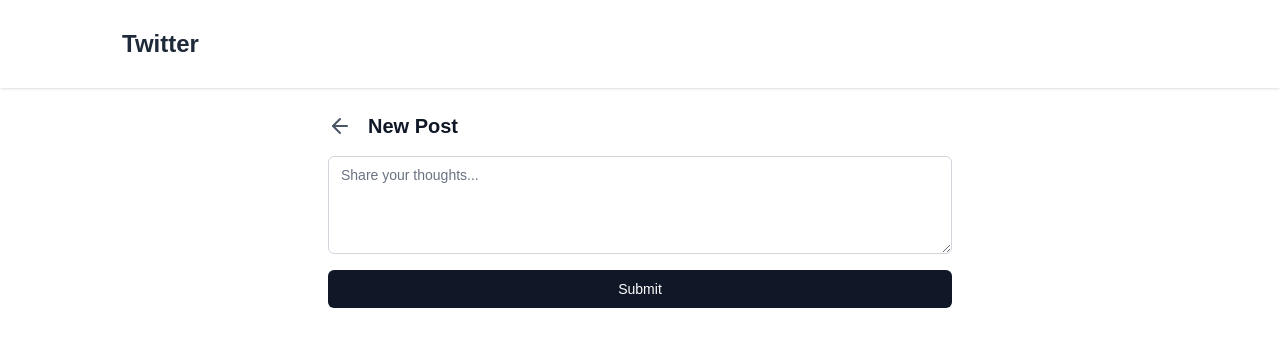
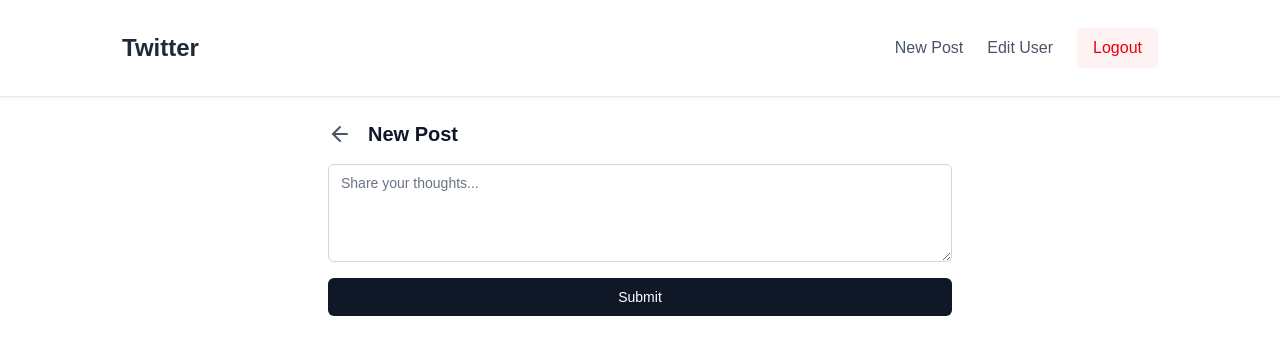
Before and after one commit to SilvaLucas92/fake-twitter, a Next.js app: page /post/create in a window 1280 px wide. Shown: the top 354 px of the page. Built offline with nearby package versions, Linux system fonts and the light colour scheme; no server answers.

Commit message:
format date, add query to get parents, mod timeout time and delete unused hooks and functions

```diff
--- a/src/app/auth/register/page.tsx
+++ b/src/app/auth/register/page.tsx
@@ -99,7 +99,7 @@
 
       setTimeout(() => {
         router.push("/auth/login");
-      }, 5000);
+      }, 1000);
     } catch (err) {
       setStatus({
         type: "error",
--- a/src/components/comment-form.tsx
+++ b/src/components/comment-form.tsx
@@ -65,7 +65,7 @@
             type: null,
             message: "",
           }),
-        2500
+        1000
       );
       await refetchReplies();
     } catch (error) {
--- a/src/components/create-post-form.tsx
+++ b/src/components/create-post-form.tsx
@@ -77,7 +77,7 @@
 
       setTimeout(() => {
         router.push("/");
-      }, 2000);
+      }, 1000);
     } catch (err) {
       setStatus({
         type: "error",
--- a/src/components/navbar.tsx
+++ b/src/components/navbar.tsx
@@ -3,23 +3,25 @@
 import Link from "next/link";
 import { Container } from "@/components/ui/container";
 import LogoutButton from "./logout-button";
-import { useAuth } from "@/hooks/useAuth";
+import { usePathname } from "next/navigation";
+
+const AUTH_PATHS = ["/auth/login", "/auth/register"];
 
 const Navbar = () => {
-  const { isAuthenticated } = useAuth();
+  const pathname = usePathname();
 
   return (
     <nav className="sticky top-0 bg-white shadow-sm z-50 py-4 md:p-4">
       <Container className="py-3">
         <div className="flex items-center justify-between">
           <Link
-            href={isAuthenticated ? "/" : ""}
+            href={"/"}
             className="text-xl md:text-2xl font-bold text-gray-800 hover:text-gray-600 transition-colors"
           >
             <h1>Twitter</h1>
           </Link>
           <div className="flex items-center space-x-2 md:space-x-6">
-            {isAuthenticated && (
+            {!AUTH_PATHS.includes(pathname) && (
               <>
                 <Link
                   href="/post/create"
--- a/src/components/post-container.tsx
+++ b/src/components/post-container.tsx
@@ -23,7 +23,7 @@
     isLoading,
     error,
     refetch,
-  } = useFetch<PostType[]>(`${BASE_URL}/me/feed`);
+  } = useFetch<PostType[]>(`${BASE_URL}/me/feed?only_parents=true`);
 
   useEffect(() => {
     const storedFavorites = JSON.parse(
@@ -32,6 +32,8 @@
 
     setFavorites(storedFavorites);
   }, []);
+
+  console.log(posts);
 
   if (isLoading) {
     return (
--- a/src/components/post.tsx
+++ b/src/components/post.tsx
@@ -17,6 +17,44 @@
   author: string;
   avatar_url: string;
 }
+
+const formatDate = (dateString: string): string => {
+  const date = new Date(dateString);
+  const now = new Date();
+  const diffInSeconds = Math.floor((now.getTime() - date.getTime()) / 1000);
+
+  if (diffInSeconds < 60) {
+    return "now";
+  }
+
+  const diffInMinutes = Math.floor(diffInSeconds / 60);
+  if (diffInMinutes < 60) {
+    return `${diffInMinutes}m`;
+  }
+
+  const diffInHours = Math.floor(diffInMinutes / 60);
+  if (diffInHours < 24) {
+    return `${diffInHours}h`;
+  }
+
+  const diffInDays = Math.floor(diffInHours / 24);
+  if (diffInDays < 7) {
+    return `${diffInDays}d`;
+  }
+
+  const diffInWeeks = Math.floor(diffInDays / 7);
+  if (diffInWeeks < 4) {
+    return `${diffInWeeks}w`;
+  }
+
+  const diffInMonths = Math.floor(diffInDays / 30);
+  if (diffInMonths < 12) {
+    return `${diffInMonths}mo`;
+  }
+
+  const diffInYears = Math.floor(diffInDays / 365);
+  return `${diffInYears}y`;
+};
 
 export const Post: React.FC<PostProps> = ({ item, refetch, isDetail }) => {
   const [isLoading, setIsLoading] = useState(false);
@@ -90,6 +128,9 @@
         <div className="flex-1 min-w-0">
           <div className="flex items-center space-x-2">
             <h4 className="font-bold text-gray-900">{item.author}</h4>
+            <span className="text-gray-500 text-sm">
+              · {formatDate(item.date)}
+            </span>
             <button
               onClick={handleFavorite}
               className={`transition-colors cursor-pointer ${
--- a/src/components/update-profile-form.tsx
+++ b/src/components/update-profile-form.tsx
@@ -108,7 +108,7 @@
 
       setTimeout(() => {
         router.push("/");
-      }, 2000);
+      }, 1000);
     } catch (err) {
       setStatus({
         type: "error",
--- a/src/hooks/useAuth.ts
+++ /dev/null
@@ -1,23 +0,0 @@
-"use client";
-
-import { useState, useEffect } from "react";
-import { clientCookies } from "@/utils/cookies";
-
-export const useAuth = () => {
-  const [isAuthenticated, setIsAuthenticated] = useState(false);
-
-  useEffect(() => {
-    const checkAuth = () => {
-      const token = clientCookies.get("auth_token");
-      setIsAuthenticated(!!token);
-    };
-
-    checkAuth();
-
-    const interval = setInterval(checkAuth, 1000);
-
-    return () => clearInterval(interval);
-  }, []);
-
-  return { isAuthenticated };
-};
--- a/src/utils/auth.ts
+++ /dev/null
@@ -1,12 +0,0 @@
-import { cookies } from "next/headers";
-
-export const getAuthToken = async () => {
-  const cookieStore = await cookies();
-  const token = cookieStore.get("auth_token");
-
-  if (!token) {
-    throw new Error("No authentication token found");
-  }
-
-  return token.value;
-};
```
